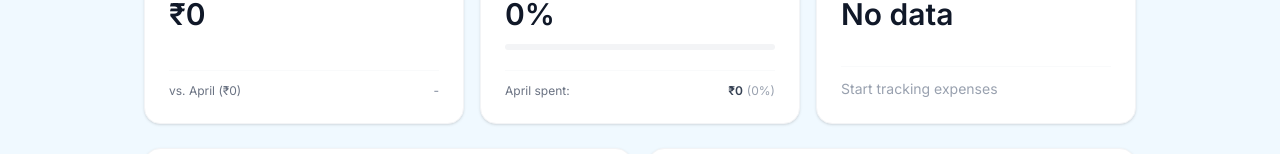
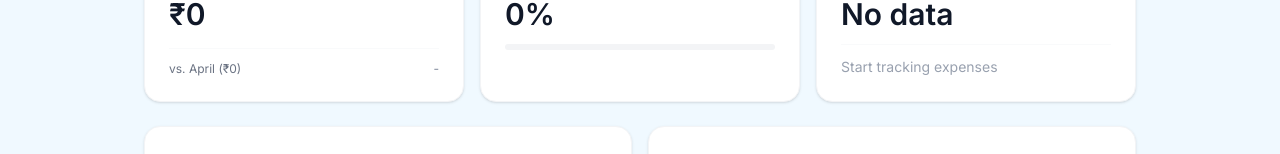
Before and after one commit to Ankita7107/expense-tracker, a Next.js app: page / in a window 1280 px wide. Shown: the part 399-553 px from the top of the page. Built offline with nearby package versions, Linux system fonts and the light colour scheme; no server answers.

Commit message:
Add Other category and remove previous month spent from dashboard

```diff
--- a/src/components/CategoryIcon.tsx
+++ b/src/components/CategoryIcon.tsx
@@ -45,4 +45,5 @@ export const CATEGORY_COLORS: Record<Category, string> = {
   "Extra Travelling": "bg-indigo-100 text-indigo-600",
   Vegetables: "bg-emerald-100 text-emerald-600",
   "Outside Food": "bg-amber-100 text-amber-600",
+  Other: "bg-gray-100 text-gray-600",
 };
--- a/src/components/Dashboard.tsx
+++ b/src/components/Dashboard.tsx
@@ -314,17 +314,6 @@ export const Dashboard = ({
               />
             </div>
           </div>
-          <div className="mt-3 pt-3 border-t border-gray-50 flex items-center justify-between text-xs text-gray-500">
-            <span>{prevMonthInfo.label} spent:</span>
-            <div className="flex items-center gap-1">
-              <span className="font-semibold text-gray-700">
-                {formatCurrency(totalPrevMonth)}
-              </span>
-              <span className="text-gray-400">
-                ({budget > 0 ? Math.round((totalPrevMonth / budget) * 100) : 0}%)
-              </span>
-            </div>
-          </div>
         </motion.div>
 
         {/* Top Category */}
--- a/src/components/ExpenseForm.tsx
+++ b/src/components/ExpenseForm.tsx
@@ -21,6 +21,7 @@ const CATEGORIES: Category[] = [
   "Extra Travelling",
   "Vegetables",
   "Outside Food",
+  "Other",
 ];
 
 const inputClass =
--- a/src/models/Expense.ts
+++ b/src/models/Expense.ts
@@ -22,6 +22,7 @@ const ExpenseSchema: Schema = new Schema(
         "Extra Travelling",
         "Vegetables",
         "Outside Food",
+        "Other",
       ],
     },
     amount: { type: Number, required: true },
--- a/src/types/expense.ts
+++ b/src/types/expense.ts
@@ -4,7 +4,8 @@ export type Category =
   | 'Daily Travelling'
   | 'Extra Travelling'
   | 'Vegetables'
-  | 'Outside Food';
+  | 'Outside Food'
+  | 'Other';
 
 export interface Expense {
   id: string;
```
